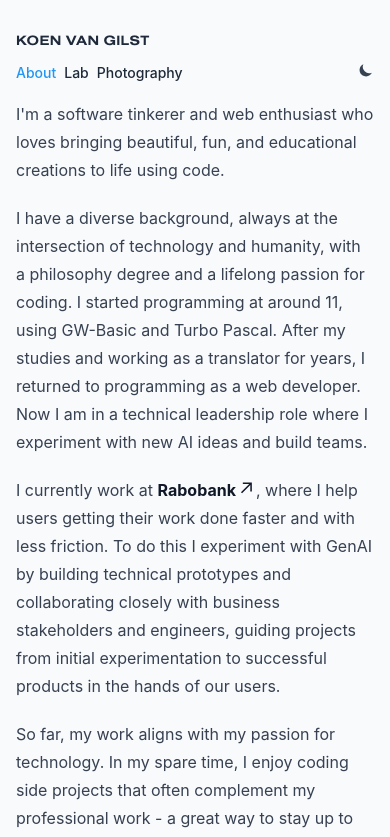
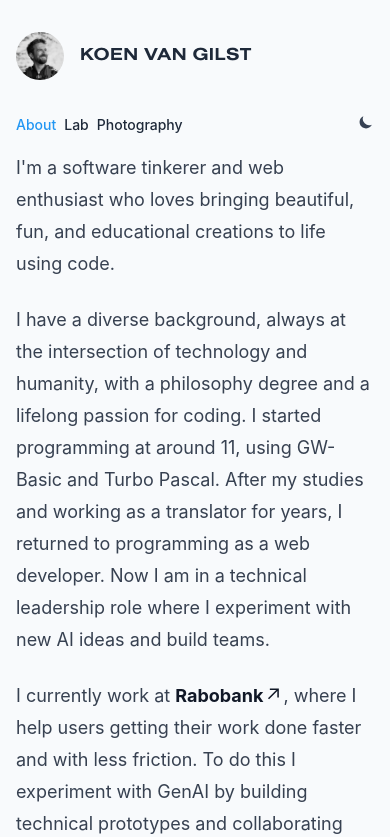
Before and after one commit to vnglst/koenvangilst.nl, a Next.js app: page / in a window 390 px wide. Shown: the top 837 px of the page. Built offline with nearby package versions, Linux system fonts and the light colour scheme.

Commit message:
fix padding/margin

```diff
--- a/components/content/Prose.tsx
+++ b/components/content/Prose.tsx
@@ -8,5 +8,5 @@ type ProseProps = {
 };
 
 export function Prose({ children, as: Cmp = 'article', className }: PropsWithChildren<ProseProps>) {
-  return <Cmp className={cx('dark:prose-dark prose w-full max-w-full text-pretty', className)}>{children}</Cmp>;
+  return <Cmp className={cx('dark:prose-dark prose prose-lg md:prose-base w-full max-w-full text-pretty', className)}>{children}</Cmp>;
 }
--- a/components/layout/Container.tsx
+++ b/components/layout/Container.tsx
@@ -11,14 +11,19 @@ type ContainerProps = {
   showTitle?: boolean;
 };
 
-export function Container({ children, footer = true, sidebar = true, showTitle = true }: PropsWithChildren<ContainerProps>) {
+export function Container({
+  children,
+  footer = true,
+  sidebar = true,
+  showTitle = true
+}: PropsWithChildren<ContainerProps>) {
   return (
     <div className="mx-4 mt-8 mb-40 flex max-w-5xl flex-col md:mt-20 md:flex-row lg:mx-auto lg:mt-32">
       {sidebar && <Sidebar />}
       <Main>
         <Suspense>
           {showTitle && (
-            <div className="nimbus mt-[9px] mb-4 hidden text-sm font-bold tracking-wide uppercase md:block">
+            <div className="nimbus mt-3 mb-9 hidden text-lg font-bold tracking-wide uppercase md:block">
               <Link href="/">Koen van Gilst</Link>
             </div>
           )}
--- a/components/layout/Sidebar.tsx
+++ b/components/layout/Sidebar.tsx
@@ -28,8 +28,8 @@ export function Sidebar() {
     <aside className="-mx-4 px-4 md:mx-0 md:w-[200px] md:flex-shrink-0 md:px-0">
       <div className="lg:sticky lg:top-20">
         {/* Logo and Name */}
-        <div className="mb-2 flex flex-row items-center space-x-4 md:mb-8 md:flex-col md:items-start md:space-x-0 md:pl-6">
-          <Link href="/" className="hidden transition-opacity hover:opacity-80 md:block">
+        <div className="mb-8 flex flex-row items-center space-x-4 md:mb-8 md:space-x-0 md:pl-6">
+          <Link href="/" className="transition-opacity hover:opacity-80">
             <Image
               alt="Koen van Gilst"
               height={48}
@@ -39,7 +39,7 @@ export function Sidebar() {
               priority
             />
           </Link>
-          <div className="nimbus text-sm font-bold tracking-wide uppercase md:hidden">
+          <div className="nimbus text-lg font-bold tracking-wide uppercase md:hidden">
             <Link href="/">Koen van Gilst</Link>
           </div>
         </div>
```
